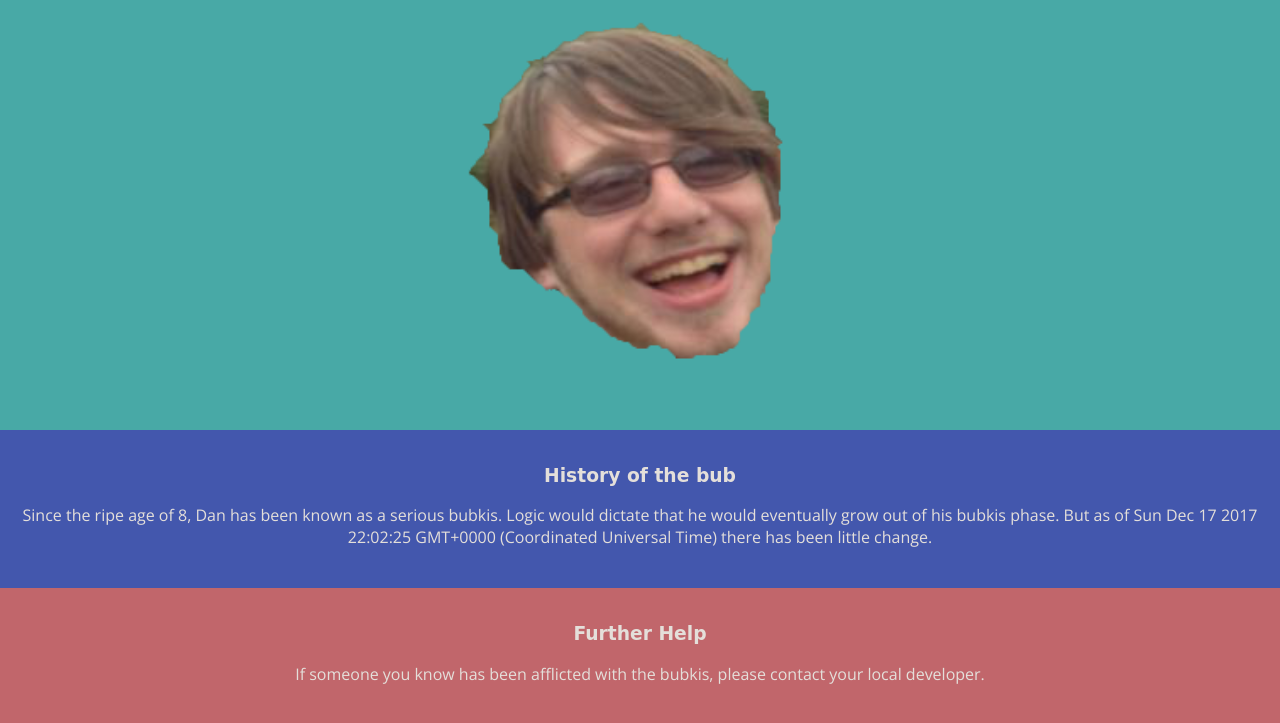
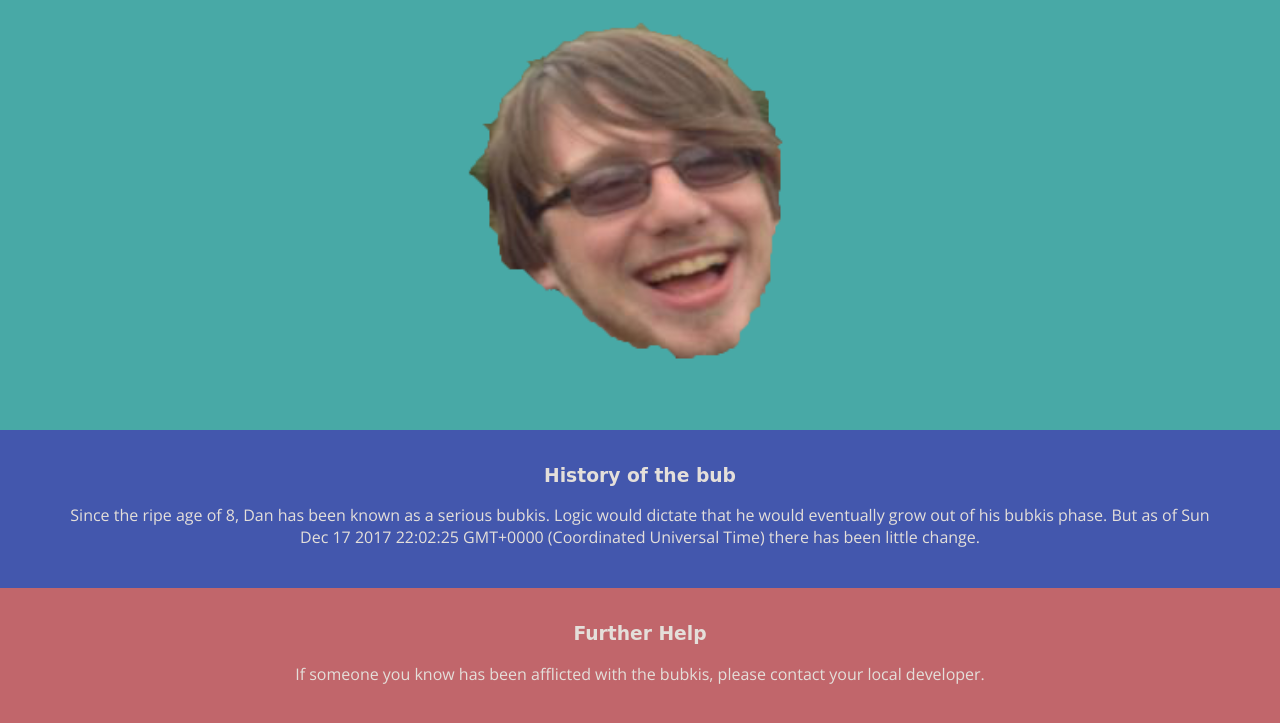
Before and after one commit to venatiodecorus/dansxmasmiracle, a plain HTML site: page index.html in a window 1280 px wide. Shown: the part 171-894 px from the top of the page. Drawn offline with nearby package versions, Linux system fonts and the light colour scheme; a web font is replaced by a local one.

Commit message:
fix margins

```diff
--- a/index.html
+++ b/index.html
@@ -42,8 +42,7 @@
          }
          .contain {
              text-align: center;
-             padding-top: 1em;
-             padding-bottom: 1.5em;
+             padding: 1em 4em 1.5em;
              margin: 0;
          }
          .title {
```
